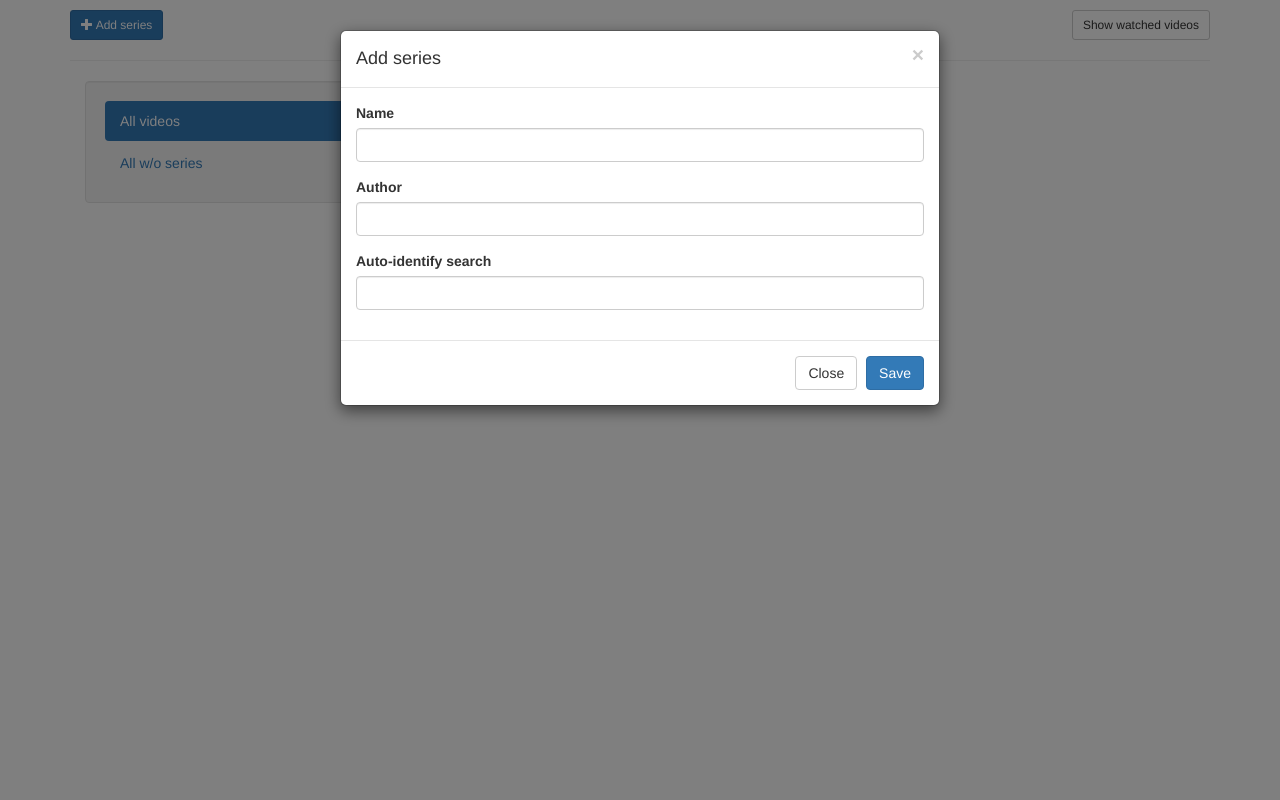
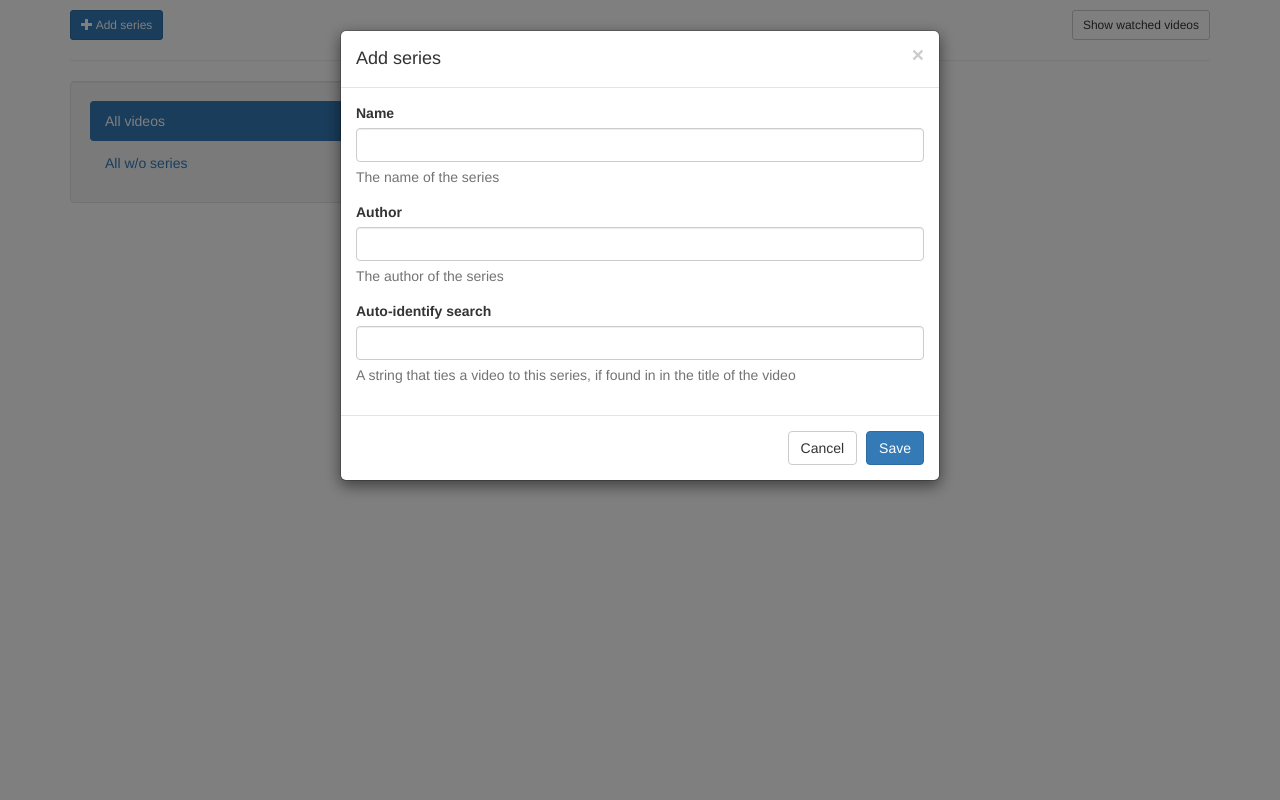
Before and after one commit to rasmusgreve/youtube, a PHP site: page / in a window 1280 px wide, after a click on "Add series". Run offline with PHP 8.4, Linux system fonts and the light colour scheme; data that the repository does not hold is empty; some libraries are stand-ins or nearby versions.

Commit message:
Extracted js and css to external files

```diff
--- a/index.php
+++ b/index.php
@@ -223,24 +223,20 @@ function displayVideo($res)
 <head>
 <title>Youtube</title>
 <link href="//netdna.bootstrapcdn.com/bootstrap/3.0.0/css/bootstrap.min.css" rel="stylesheet">
+<link href="./styles.css" rel="stylesheet">
 <script src="//ajax.googleapis.com/ajax/libs/jquery/1.10.2/jquery.min.js"></script>
 <script src="//netdna.bootstrapcdn.com/bootstrap/3.0.0/js/bootstrap.min.js"></script>
-<style>
-body{margin:10px;position:relative;}
-#notice {text-align: center; font-size: 50px; text-shadow: 0px 1px 0px #FFF;position: absolute; top: 0; left: 0; right: 0; bottom: 0;display:none;}
-#notice > span { font-size: 12px; }
-#link_grabber { position: absolute; top: 0; left: 0; right: 0; bottom: 0; display: none; }
-#link_grabber.active { display: block; opacity: 0.01;}
-#notice.active { background-color:#DDF; border-radius:5px;z-index:24;opacity:0.95;padding-top:10%;display:block;}
-
-</style>
 </head>
 <body>
 
-<form action="./" method="post" id='add_link_form'><input type='hidden' name='add_link' value='' id='add_link'/></form>
+<!-- Link Drag'n'drop thing-->
+<form action="./" method="post" id='add_link_form'>
+	<input type='hidden' name='add_link' value='' id='add_link'/>
+</form>
 <textarea id="link_grabber" style='z-index:25'></textarea>
 <div id="notice">Add video<br><i class='glyphicon glyphicon-plus'></i><br/></div>
 
+<!-- Add series modal -->
 <div class="modal fade" id="seriesmodal">
   <div class="modal-dialog">
     <div class="modal-content">
@@ -253,18 +249,21 @@ body{margin:10px;position:relative;}
 			<div class="form-group">
 				<label for="series_create_name">Name</label>
 				<input type="text" class="form-control" id="series_create_name" name="series_create_name">
+				<span class='help-block'>The name of the series</span>
 			</div>
 			<div class="form-group">
 				<label for="series_create_name">Author</label>
 				<input type="text" class="form-control" id="series_create_author" name="series_create_author">
+				<span class='help-block'>The author of the series</span>
 			</div>
 			<div class="form-group">
 				<label for="series_create_name">Auto-identify search</label>
 				<input type="text" class="form-control" id="series_create_search" name="series_create_search">
+				<span class='help-block'>A string that ties a video to this series, if found in in the title of the video</span>
 			</div>
 		  </div>
 		  <div class="modal-footer">
-			<button type="button" class="btn btn-default" data-dismiss="modal">Close</button>
+			<button type="button" class="btn btn-default" data-dismiss="modal">Cancel</button>
 			<input type="submit" class="btn btn-primary" value="Save"/>
 		  </div>
 	  </form>
@@ -273,6 +272,8 @@ body{margin:10px;position:relative;}
 </div><!-- /.modal -->
 
 <div class="container">
+
+	<!-- Top bar -->
 	<div class="row">
 		<div class="col-lg-2">
 			<button class="btn btn-primary btn-sm" data-toggle="modal" data-target="#seriesmodal">
@@ -286,8 +287,11 @@ body{margin:10px;position:relative;}
 				<a href='./?series=<?=$series?>' class="btn btn-warning btn-sm pull-right">Show unwatched videos</a>
 			  <?php }?>
 		</div>
-	</div>
+	</div><!-- /Top bar -->
+
 	<hr/>
+	<div class="row">
+		<!-- Series box -->
 		<div class="col-lg-4 hidden-xs hidden-sm">
 			<div class="well">
 				<ul class="nav nav-pills nav-stacked">
@@ -306,8 +310,10 @@ body{margin:10px;position:relative;}
 				  <?php }?>
 				</ul>
 			</div>
-	</div>
-	<div class="col-lg-8"><!-- Feed -->
+		</div><!-- /Series box -->
+
+		<!-- Feed -->
+		<div class="col-lg-8">
 			<?php
 			while ($res = mysql_fetch_assoc($query)){
 				displayVideo($res);
@@ -335,54 +341,10 @@ body{margin:10px;position:relative;}
 				  </div>
 				</div>
 			<?php } ?>
+		</div> <!-- /Feed -->
+	</div> <!-- /Row -->
+</div> <!-- /Container -->
 
-	</div>
-</div>
-<script type="text/javascript">
-var watchedfun;
-var unwatchedfun;
-watchedfun = function(eo){
-	var id = $(this).data('id');
-	$.ajax("./?watchedvideo=" + id);
-	$(this).removeClass("watchedbtn");
-	$(this).addClass("unwatchedbtn");
-	$(this).html("Mark as not watched");
-	$(this).removeClass("btn-primary");
-	$(this).addClass("btn-danger");
-	$(this).unbind("click");
-	$(this).click(unwatchedfun);
-};
-unwatchedfun = function(eo){
-	var id = $(this).data('id');
-	$.ajax("./?unwatchedvideo=" + id);
-	$(this).removeClass("unwatchedbtn");
-	$(this).addClass("watchedbtn");
-	$(this).html("Mark as watched");
-	$(this).removeClass("btn-danger");
-	$(this).addClass("btn-primary");
-	$(this).unbind("click");
-	$(this).click(watchedfun);
-};
-$('.watchedbtn').click(watchedfun);
-$('.unwatchedbtn').click(unwatchedfun);
-
-$("body").bind("dragenter dragover", function(){
-    $("#link_grabber").addClass("active");
-    $("#notice").addClass("active");
-}).bind("dragleave dragexit", function(){
-	$("#notice").removeClass("active");
-});
-
-setInterval(function(){
-    if($("#link_grabber").val() != ""){
-        var val = $("#link_grabber").val();
-        $("#link_grabber").val("").removeClass("active");
-        $("#notice").removeClass("active");
-		$("#add_link").val(val);
-		$("#add_link_form").submit();
-    }
-}, 100);
-
-</script>
+<script type="text/javascript" src="script.js"></script>
 </body>
 </html>
--- /dev/null
+++ b/script.js
@@ -0,0 +1,43 @@
+var watchedfun;
+var unwatchedfun;
+watchedfun = function(eo){
+	var id = $(this).data('id');
+	$.ajax("./?watchedvideo=" + id);
+	$(this).removeClass("watchedbtn");
+	$(this).addClass("unwatchedbtn");
+	$(this).html("Mark as not watched");
+	$(this).removeClass("btn-primary");
+	$(this).addClass("btn-danger");
+	$(this).unbind("click");
+	$(this).click(unwatchedfun);
+};
+unwatchedfun = function(eo){
+	var id = $(this).data('id');
+	$.ajax("./?unwatchedvideo=" + id);
+	$(this).removeClass("unwatchedbtn");
+	$(this).addClass("watchedbtn");
+	$(this).html("Mark as watched");
+	$(this).removeClass("btn-danger");
+	$(this).addClass("btn-primary");
+	$(this).unbind("click");
+	$(this).click(watchedfun);
+};
+$('.watchedbtn').click(watchedfun);
+$('.unwatchedbtn').click(unwatchedfun);
+
+$("body").bind("dragenter dragover", function(){
+    $("#link_grabber").addClass("active");
+    $("#notice").addClass("active");
+}).bind("dragleave dragexit", function(){
+	$("#notice").removeClass("active");
+});
+
+setInterval(function(){
+    if($("#link_grabber").val() != ""){
+        var val = $("#link_grabber").val();
+        $("#link_grabber").val("").removeClass("active");
+        $("#notice").removeClass("active");
+		$("#add_link").val(val);
+		$("#add_link_form").submit();
+    }
+}, 100);
```
Also changed, not shown: styles.css (added, +31 -0 lines). Lines whose indentation alone changed are shown as unchanged.
